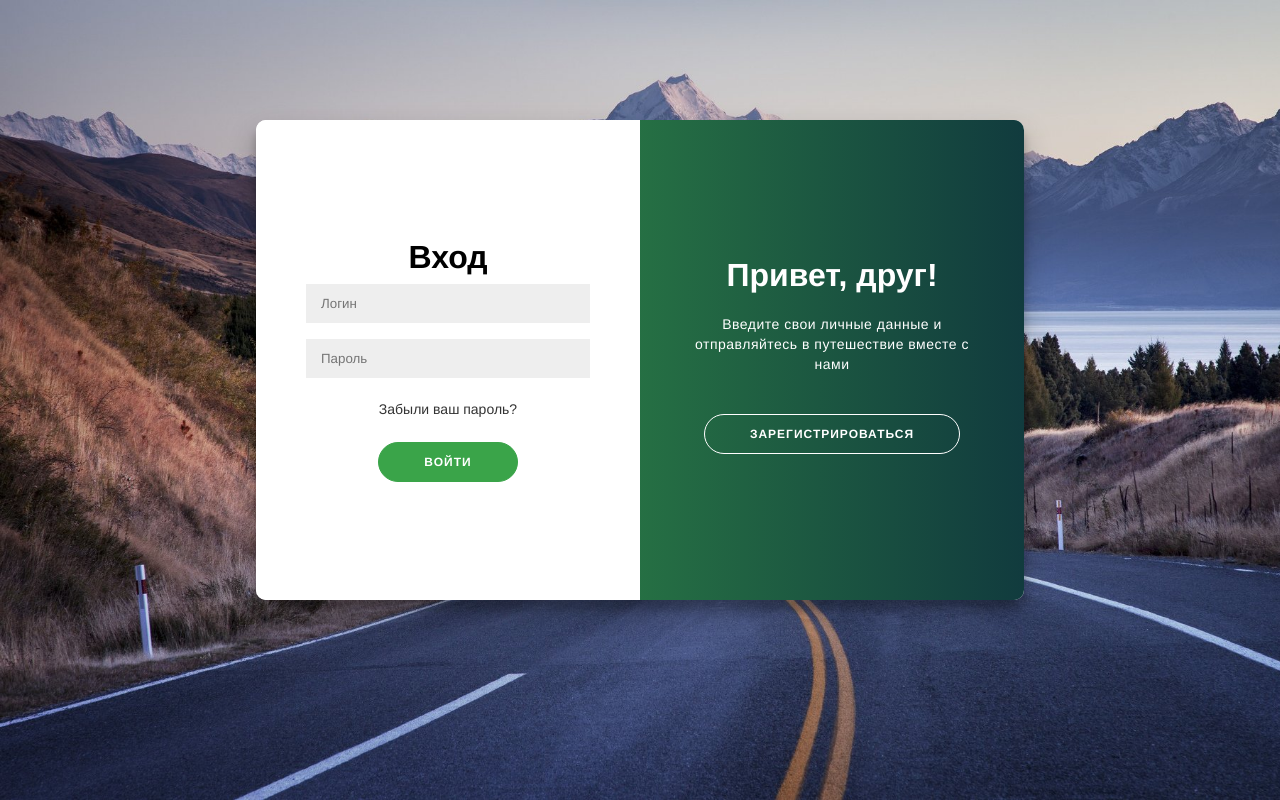
After one commit to Taraxacum01/search-for-companions, a Flask app: page /user_verification/ in a window 1280 px wide. The commit adds this page. Run offline with Flask 2, Linux system fonts and the light colour scheme.

Commit message:
added page login

```diff
--- a/app.py
+++ b/app.py
@@ -1,6 +1,7 @@
 from flask import Flask
 from config import Configuration
 from db.database import Database
+from users.blueprint import users
 
 DATABASE = 'posts.db'
 
@@ -9,3 +10,5 @@ db.init_db()
 
 app = Flask(__name__)
 app.config.from_object(Configuration)
+
+app.register_blueprint(users, url_prefix="/user_verification")
--- a/templates/base.html
+++ b/templates/base.html
@@ -18,7 +18,7 @@
                 <div class="container-1">
                     <div class="create_request_button"><div id="text_button2" >Создать заявку</div></div>
                     <div class="chat"><div id="text_button1" >Чат</div></div>
-                    <div class="account"><a href=" {{ url_for('user_verification') }} ">Личный<br>кабинет</a></div>
+                    <div class="account"><a href=" {{ url_for('users.index') }} ">Личный<br>кабинет</a></div>
                 </div>
             </header>
             <nav>
--- a/templates/index.html
+++ b/templates/index.html
@@ -6,5 +6,5 @@
 
 {% block content %}
     <div>фон</div>
-    <a class="main_button" href=" {{ url_for('user_verification') }} "></a>
+    <a class="main_button" href=" {{ url_for('users.index') }} "></a>
 {% endblock %}
--- a/templates/main.html
+++ b/templates/main.html
@@ -7,7 +7,7 @@
 {% block content %}
     <div class="container-2">
         {% for post in posts %}
-            <div class="type-1">
+            <div class="{{ post.isType }}">
                 <div class="text-in-card">{{ post.isDriver }}</div>
             </div>
         {% endfor %}
--- /dev/null
+++ b/users/blueprint.py
@@ -0,0 +1,19 @@
+from flask import Blueprint, render_template, redirect
+from users.user_verification import check_user, add_user
+
+users = Blueprint('users', __name__, template_folder='templates', static_folder='static')
+
+@users.route('/')
+def index():
+    return render_template('users/index.html')
+
+@users.route('/log_in', methods=['post'])
+def log_in():
+
+    return redirect('/main')
+
+@users.route('/registration', methods=['post'])
+def registration():
+    if(not check_user()):
+        add_user()
+    return redirect('/main')
--- /dev/null
+++ b/users/static/login.css
@@ -0,0 +1,219 @@
+
+
+* {
+	box-sizing: border-box;
+	font-family: 'Franklin Gothic Medium', 'Arial Narrow', Arial, sans-serif;
+}
+
+body {
+	background: #f6f5f7;
+    background-image: url(Images/banner.jpg);
+	background-attachment: fixed;
+	background-repeat: repeat-x;
+    background-size: cover;
+	display: flex;
+	justify-content: center;
+	align-items: center;
+	flex-direction: column;
+	font-family: 'Montserrat', sans-serif;
+	height: 95vh;
+	margin: -20px 0 50px;
+}
+
+h1 {
+	font-weight: bold;
+	margin: 0;
+
+}
+
+h2 {
+	text-align: center;
+}
+
+p {
+	font-size: 14px;
+	font-weight: 100;
+	line-height: 20px;
+	letter-spacing: 0.5px;
+	margin: 20px 0 30px;
+}
+
+span {
+	font-size: 12px;
+}
+
+a {
+	color: #333;
+	font-size: 14px;
+	text-decoration: none;
+	margin: 15px 0;
+}
+
+button {
+	border-radius: 20px;
+	border: 1px solid rgb(58,164,73);
+	background-color: rgb(58,164,73);
+	color: #FFFFFF;
+	font-size: 12px;
+	font-weight: bold;
+	padding: 12px 45px;
+	letter-spacing: 1px;
+	text-transform: uppercase;
+	transition: transform 80ms ease-in;
+	cursor: pointer;
+}
+
+button:active {
+	transform: scale(0.95);
+}
+
+button:focus {
+	outline: none;
+}
+
+button.ghost {
+	background-color: transparent;
+	border-color: #FFFFFF;
+	margin: 10px;
+}
+
+form {
+	background-color: #FFFFFF;
+	display: flex;
+	align-items: center;
+	justify-content: center;
+	flex-direction: column;
+	padding: 0 50px;
+	height: 100%;
+	text-align: center;
+}
+
+input {
+	background-color: #eee;
+	border: none;
+	padding: 12px 15px;
+	margin: 8px 0;
+	width: 100%;
+}
+
+.container {
+	background-color: #fff;
+	border-radius: 10px;
+  	box-shadow: 0 14px 28px rgba(0,0,0,0.25),
+			0 10px 10px rgba(0,0,0,0.22);
+	position: relative;
+	overflow: hidden;
+	width: 768px;
+	max-width: 100%;
+	min-height: 480px;
+}
+
+.form-container {
+	position: absolute;
+	top: 0;
+	height: 100%;
+	transition: all 0.6s ease-in-out;
+}
+
+.sign-in-container {
+	left: 0;
+	width: 50%;
+	z-index: 2;
+}
+
+.container.right-panel-active .sign-in-container {
+	transform: translateX(100%);
+}
+
+.sign-up-container {
+	left: 0;
+	width: 50%;
+	opacity: 0;
+	z-index: 1;
+}
+
+.container.right-panel-active .sign-up-container {
+	transform: translateX(100%);
+	opacity: 1;
+	z-index: 5;
+	animation: show 0.6s;
+}
+
+@keyframes show {
+	0%, 49.99% {
+		opacity: 0;
+		z-index: 1;
+	}
+
+	50%, 100% {
+		opacity: 1;
+		z-index: 5;
+	}
+}
+
+.overlay-container {
+	position: absolute;
+	top: 0;
+	left: 50%;
+	width: 50%;
+	height: 100%;
+	overflow: hidden;
+	transition: transform 0.6s ease-in-out;
+	z-index: 100;
+}
+
+.container.right-panel-active .overlay-container{
+	transform: translateX(-100%);
+}
+
+.overlay {
+	background: #FF416C;
+	background: -webkit-linear-gradient(to right, rgb(58,164,73), rgb(17,59,62));
+	background: linear-gradient(to right, rgb(58,164,73), rgb(17,59,62));
+	background-repeat: no-repeat;
+	background-size: cover;
+	background-position: 0 0;
+	color: #FFFFFF;
+	position: relative;
+	left: -100%;
+	height: 100%;
+	width: 200%;
+  	transform: translateX(0);
+	transition: transform 0.6s ease-in-out;
+}
+
+.container.right-panel-active .overlay {
+  	transform: translateX(50%);
+}
+
+.overlay-panel {
+	position: absolute;
+	display: flex;
+	align-items: center;
+	justify-content: center;
+	flex-direction: column;
+	padding: 0 40px;
+	text-align: center;
+	top: 0;
+	height: 100%;
+	width: 50%;
+	transform: translateX(0);
+	transition: transform 0.6s ease-in-out;
+}
+
+.overlay-left {
+	transform: translateX(-20%);
+}
+
+.container.right-panel-active .overlay-left {
+	transform: translateX(0);
+}
+
+.overlay-right {
+	right: 0;
+	transform: translateX(0);
+}
+
+.container.right-panel-active .overlay-right {
+	transform: translateX(20%);
+}
--- /dev/null
+++ b/users/static/login.js
@@ -0,0 +1,11 @@
+const signUpButton = document.getElementById('signUp');
+const signInButton = document.getElementById('signIn');
+const container = document.getElementById('container');
+
+signUpButton.addEventListener('click', () => {
+    container.classList.add("right-panel-active");
+});
+
+signInButton.addEventListener('click', () => {
+    container.classList.remove("right-panel-active");
+});
--- /dev/null
+++ b/users/templates/users/index.html
@@ -0,0 +1,46 @@
+<!DOCTYPE html>
+<html lang="en">
+    <head>
+        <meta charset="UTF-8">
+        <meta name="viewport" content="width=device-width, initial-scale=1">
+        <link rel="stylesheet" href="static/login.css">
+        <title>Подтверждение пользователя</title>
+    </head>
+    <body>
+        <div class="container" id="container">
+            <div class="form-container sign-up-container">
+                <form action="/registration" method="post">
+                    <h1>Регистрация</h1>
+                    <input type="text" name="login" placeholder="Логин" required />
+                    <input type="email" name="email" placeholder="Почта" required />
+                    <input type="password" name="password" placeholder="Пароль" required />
+                    <button type="submit" style="margin-top: 10px;">Зарегистрироваться</button>
+                </form>
+            </div>
+            <div class="form-container sign-in-container">
+                <form action="/log_in" method="post">
+                    <h1>Вход</h1>
+                    <input type="text" placeholder="Логин" name="login" required />
+                    <input type="password" placeholder="Пароль" name="password" required />
+                    <a href="#">Забыли ваш пароль?</a>
+                    <button type="submit" style="margin-top: 10px;">Войти</button>
+                </form>
+            </div>
+            <div class="overlay-container">
+                <div class="overlay">
+                    <div class="overlay-panel overlay-left">
+                        <h1>Добро пожаловать!</h1>
+                        <p>Если вы уже зарегистрированы, войдите в систему, указав свою личную информацию</p>
+                        <button class="ghost" id="signIn">Войти</button>
+                    </div>
+                    <div class="overlay-panel overlay-right">
+                        <h1>Привет, друг!</h1>
+                        <p>Введите свои личные данные и отправляйтесь в путешествие вместе с нами</p>
+                        <button  class="ghost" id="signUp" >Зарегистрироваться</button>
+                    </div>
+                </div>
+            </div>
+        </div>
+        <script src="static/login.js"></script>
+    </body>
+</html>
--- a/users/user_verification.py
+++ b/users/user_verification.py
@@ -1,14 +1,14 @@
 from flask import request
-# from app.db.database import Database
+from db.database import Database
 
 DATABASE = 'posts.db'
 
-# db = Database(DATABASE)
-# db.init_db()
+db = Database(DATABASE)
+db.init_db()
+
 
 class User():
-    def __init__(self, id, name, username, password, login, email):
-        self.name = name
+    def __init__(self, id, username, password, login, email):
         self.username = username
         self.password = password
         self.login = login
@@ -22,8 +22,8 @@ def check_user():
 
 def add_user():
     # if request.form:
-    #     username = request.form.get('username')
     #     login = request.form.get('login')
+    #     username = login
     #     password = request.form.get('password')
     #     email = request.form.get('email')
     #     post = {'username': username, 'login': login, 'password': password, 'email': email}
```
Also changed, not shown: view.py (+0 -17 lines), users/static/Images/banner.jpg (added).
